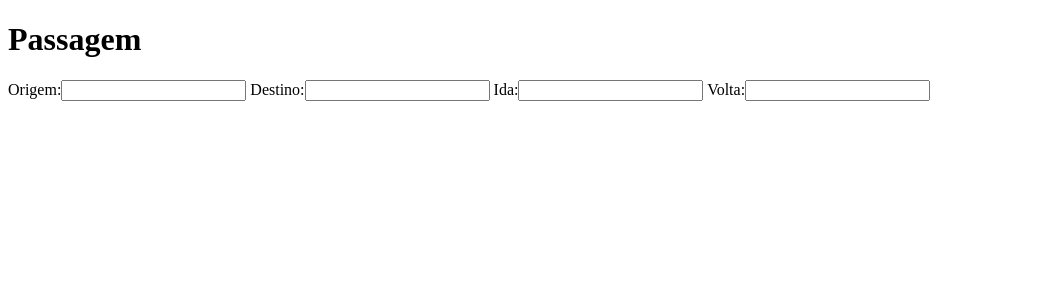
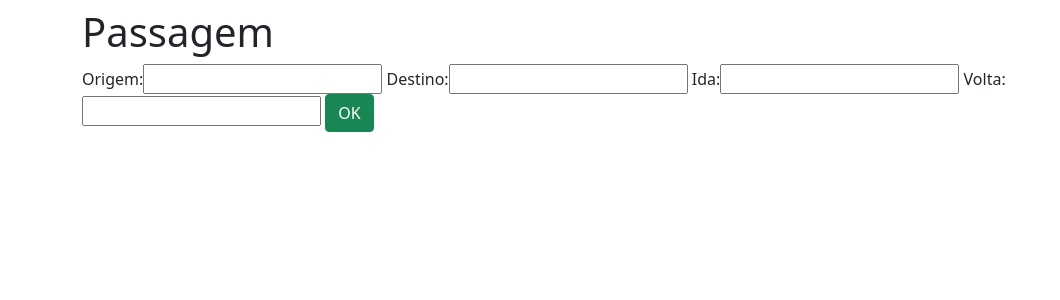
Before and after one commit to caiokeidi/djangoforms-alura, a Django app: page / in a window 1280 px wide. Shown: the top 300 px of the page, without its empty margins (0-1060 px from the left). Run offline with Django 3.2, Linux system fonts and the light colour scheme.

Commit message:
feat: add bootstrap style to index template

```diff
--- a/templates/index.html
+++ b/templates/index.html
@@ -4,11 +4,19 @@
     <meta charset="UTF-8">
     <meta http-equiv="X-UA-Compatible" content="IE=edge">
     <meta name="viewport" content="width=device-width, initial-scale=1.0">
+
+    <link href="https://cdn.jsdelivr.net/npm/bootstrap@5.0.0-beta2/dist/css/bootstrap.min.css" rel="stylesheet" integrity="sha384-BmbxuPwQa2lc/FVzBcNJ7UAyJxM6wuqIj61tLrc4wSX0szH/Ev+nYRRuWlolflfl" crossorigin="anonymous">
+    <script src="https://cdn.jsdelivr.net/npm/bootstrap@5.0.0-beta2/dist/js/bootstrap.bundle.min.js" integrity="sha384-b5kHyXgcpbZJO/tY9Ul7kGkf1S0CWuKcCD38l8YkeH8z8QjE0GmW1gYU5S9FOnJ0" crossorigin="anonymous"></script>
+
     <title>Passagem</title>
 </head>
 <body>
-    <h1>Passagem</h1>
-    {{ form }}
+    <section class="container mt-2">
+        <h1>Passagem</h1>
+        {{ form }}
+        <input type="submit" value='OK' name="submit" class="btn btn-success">
+    </section>
+
 
 </body>
 </html>
```
